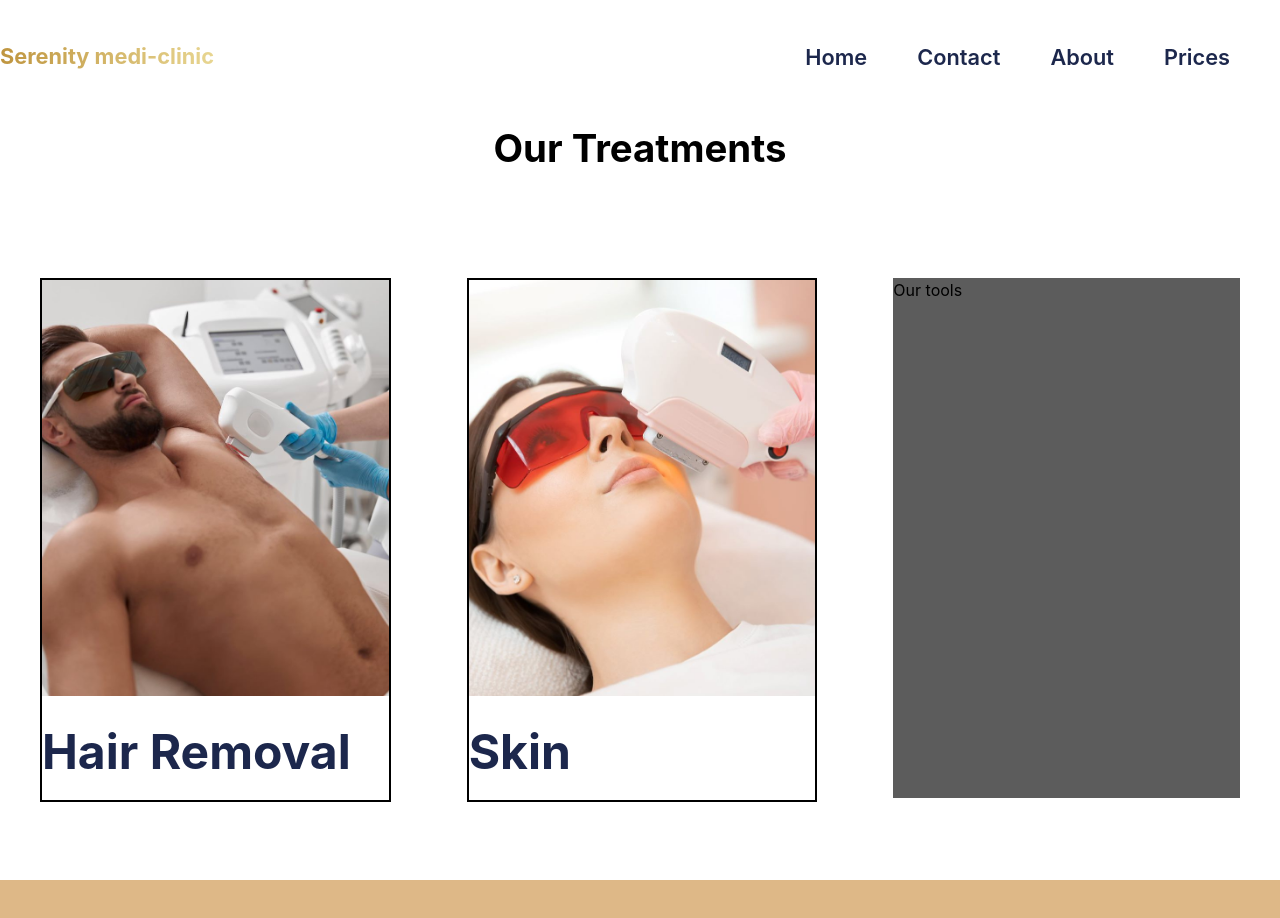
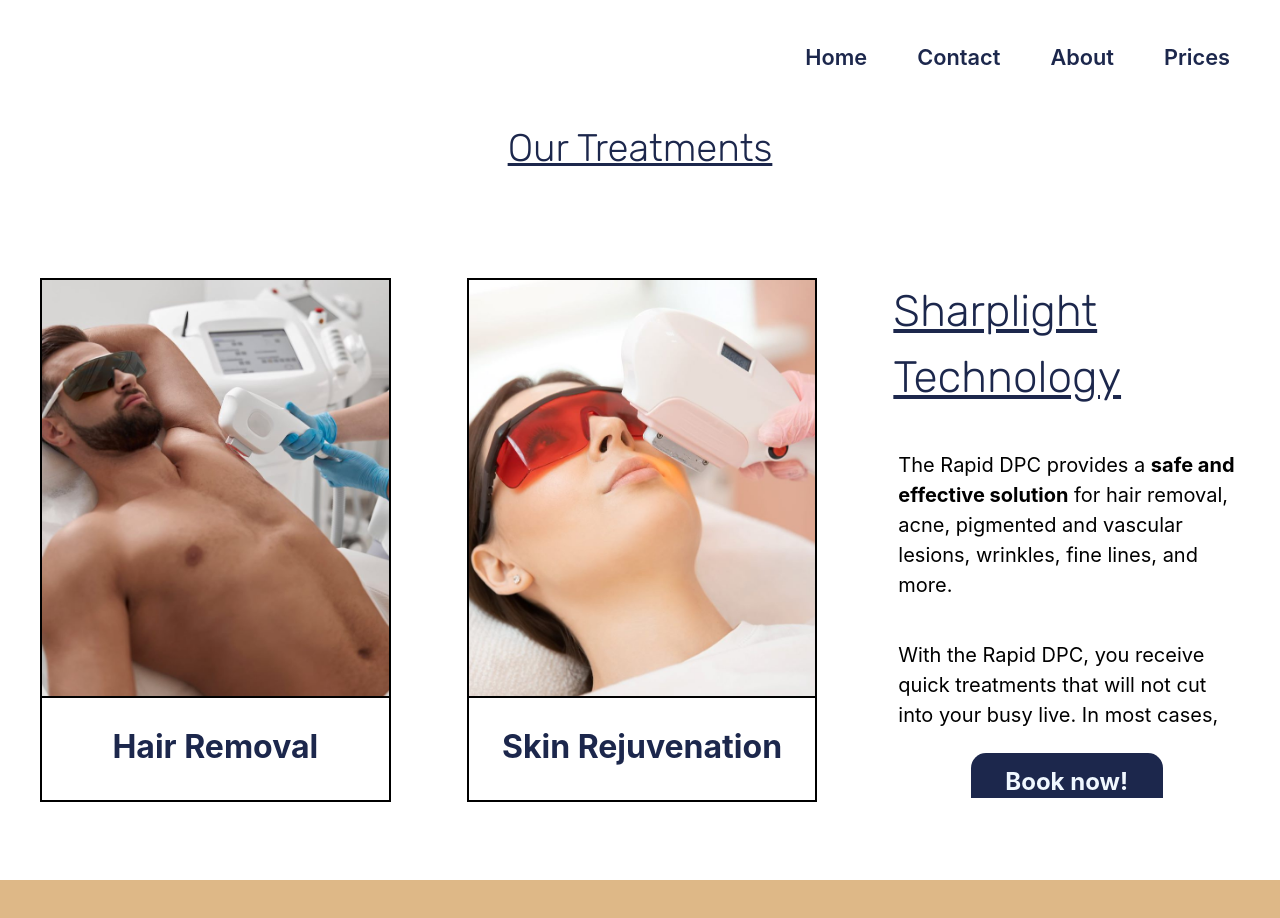
Before and after one commit to 0Pierce/Serenity-Website, a React (Vite) app in the folder Serenity/client/: page / in a window 1280 px wide. Shown: the part 720-1638 px from the top of the page. Built offline with nearby package versions, Linux system fonts and the light colour scheme; grey boxes are pictures that could not be loaded.

Commit message:
Finished cards
Almost done first page

```diff
--- a/Serenity/client/src/components/Header.jsx
+++ b/Serenity/client/src/components/Header.jsx
@@ -13,8 +13,11 @@ export default function Header() {
     <>
     <div className="headerBody">
 
-      <h3>Serenity medi-clinic</h3>
+        <div className="headerLeft">
+            {/* <h3>Serenity medi-clinic</h3> */}
+        </div>
 
+        <div className="headerRight">
           <ul>
             <li><Link to="/">Home</Link></li>
             <li><Link to="/Contact">Contact</Link></li>
@@ -23,6 +26,8 @@ export default function Header() {
           </ul>
         </div>
 
+    </div>
+
     </>
   )
 }
--- a/Serenity/client/src/pages/Homepage.jsx
+++ b/Serenity/client/src/pages/Homepage.jsx
@@ -23,7 +23,11 @@ export default function Homepage() {
                 </div>
               </div>
               <div className="cardFace cardBack">
-                <h1>Back Side</h1>
+
+                <p><span>How does hair removal work?</span> Dynamic Pulse Control™ (DPC) technology is a powerful light-based technology that targets the hair follicle <span>without harming any other parts of the skin.</span> During the treatment, <span>the heat energy denaturizes the melanin in the hair follicle</span>, and as a result, that follicle cannot grow new hair.</p>
+                <p>Imagine never having to take care of unwanted hair on your body ever again. In a split second,<span>you can wear the outfit of your choice without thinking about your exposed skin.</span> </p>
+                <br />
+                <p><span>Hair removal is the #1 aesthetic treatment</span> among non-invasive procedures.</p>
               </div>
 
             </div>
@@ -37,16 +41,29 @@ export default function Homepage() {
                 </div>
               </div>
               <div className="cardFace cardBack">
-                <h1>Back Side</h1>
+                <p>There are so many factors out there that prematurely age your skin: <span>the sun, pollution, smoking, malnutrition etc..</span> But this doesn't mean that you have to just accept it! Today, more than ever, <span>you can easily fight the signs of aging</span> and restore your skin’s youthful appearance.</p>
+                <br />
+                <p>During treatment, DPC pulses are emitted onto the target area. Depending on the condition that is being treated, your aesthetic physician can choose the best energy level - from very high to low pulses. <span>The pulses penetrate the dermal layer of the skin and heat up the tissue.</span></p>
               </div>
 
             </div>
 
             <div className="hp1Info">
-              Our tools
+              <div className="hp1InfoTop">
+                <h1>Sharplight Technology</h1>
+                <p>The Rapid DPC provides a <span>safe and effective solution</span> for hair removal, acne, pigmented and vascular lesions, wrinkles, fine lines, and more.</p>
+
+                <p>With the Rapid DPC, you receive quick treatments that will not cut into your busy live. In most cases, <span>visible results can be seen after just a few sessions.</span></p>
 
 
+              </div>
+              <div className="hp1InfoBottom">
+              <div className="buttonBookNow"><h3>Book now!</h3></div>
+
+              </div>
+
             </div>
+
           </div>
 
 
--- a/Serenity/client/src/styles/Header.css
+++ b/Serenity/client/src/styles/Header.css
@@ -12,10 +12,26 @@
     background-color: rgb(255, 255, 255);
     margin: 0px;
     z-index: 100;
+    display: flex;
   /* background-image: url('/src/assets/images/flowerBanner.jpg'); */
     /* backdrop-filter: blur(5px) contrast(30%); */
 
 
+}
+
+.headerLeft{
+  position: relative;
+  height: 100%;
+  width: 65%;
+  background-color: #aa761c00;
+}
+
+
+.headerRight{
+  position: relative;
+  height: 100%;
+  width: 35%;
+  background-color: #ffffff;
 }
 
 .headerBody ul{
--- a/Serenity/client/src/styles/Homepage.css
+++ b/Serenity/client/src/styles/Homepage.css
@@ -26,14 +26,21 @@
     justify-content: center;
     background-color: rgba(106, 153, 153, 0);
     margin: 0px;
+
+
+
 }
 
 .hpFirstPage h2 {
     position: relative;
-    color: rgb(0, 0, 0);
     font-size: 3vw;
     margin: 0px;
     margin-top: 40px;
+    font-family: "Rubik", sans-serif;
+    color: #1c274c;
+    font-weight: 200;
+    text-decoration: underline;
+
 }
 
 .hp1CardContainer {
@@ -58,13 +65,21 @@
     transition: transform 1s;
 }
 
+.hp1card:hover .cardFront {
+    opacity: 0;
+    z-index: -1;
+    transition: opacity 3s ease, z-index 0s 0s;
+}
+
 
 
 .cardFace {
     position: absolute;
     width: 100%;
     height: 100%;
-    backface-visibility: hidden; /* Hides the back side when facing the other way */
+    backface-visibility: hidden;
+
+
 
     justify-content: center;
     align-items: center;
@@ -111,14 +126,50 @@
     height: 20%;
     bottom: 0px;
     background-color: rgba(0, 255, 255, 0);
+    border-width: 2px 0px 0px 0px;
+    border-style: solid;
+    border-color: black;
+
 
 }
 
+.bottom h1{
+    position: relative;
+    display: flex;
+    justify-content: center;
+    color: #1c274c;
+    font-size: 4vh;
+    margin: 5px;
+
+}
+
+
+
 .cardBack {
-    background-color: rgb(241, 195, 255);
-    transform: rotateY(180deg); /* Rotate the back side */
-    overflow: hidden;
+    position: relative;
+    background-color: rgb(188, 222, 241);
+    transform: rotateY(180deg);
+    color: rgb(0, 0, 0);
+    overflow-y: auto;
+}
 
+
+
+.cardBack p{
+    position: relative;
+    font-size: 2.5vh;
+    margin-top: 3vh;
+    max-width: 85%;
+    max-width: fit-content;
+    margin: 0.5vw;
+
+    /* background-color: #1c274c; */
+
+}
+
+.cardBack span{
+    font-weight: bold;
+    text-decoration: underline;
 }
 
 .hp1card:hover {
@@ -129,11 +180,79 @@
     position: relative;
     width: 30vw;
     height: 65vh;
-    background-color: rgb(92, 92, 92);
+    background-color: rgba(182, 182, 182, 0);
     margin: 5vh;
     margin-bottom: 15vh;
     transform-style: preserve-3d;
     transition: transform 1s;
+    overflow: hidden;
+    flex-direction: column;
+    display: flex;
+
+}
+
+.hp1InfoTop{
+    position: relative;
+    width: 100%;
+    height: 88%;
+    background-color: rgba(127, 255, 212, 0);
+    overflow-y: auto;
+}
+
+.hp1InfoBottom{
+    background-color: rgba(255, 228, 196, 0);
+    width: 100%;
+    height: 12%;
+}
+
+.hp1Info h1{
+    justify-content: center;
+    display: flex;
+    font-family: "Rubik", sans-serif;
+    font-weight: 200;
+    text-decoration: underline;
+    font-size: 44px;
+    min-width: 200px;
+    color: #1c274c;
+
+
+
+
+}
+
+.hp1Info p{
+    max-width: fit-content;
+
+    margin: 5px;
+    margin-top: 5vh;
+    font-size: 2.5vh;
+
+}
+
+.hp1Info span{
+    font-weight: bold;
+}
+
+.buttonBookNow{
+    position: relative;
+    width: 15vw;
+    height: 95%;
+    background-color: #1c274c;;
+    display: block;
+    margin-left: auto;
+    margin-right: auto;
+    margin-top: auto;
+    display: flex;
+    justify-content: center;
+    align-items: center;
+    border-radius: 15px;
+    margin-top: 5%;
+    cursor: pointer;
+}
+
+.buttonBookNow h3{
+    font-size: 3vh;
+    color: aliceblue;
 }
 
 
```
Also changed, not shown: Serenity/client/src/assets/svgs/cursorClick.svg (added). Lines whose indentation alone changed are shown as unchanged.
